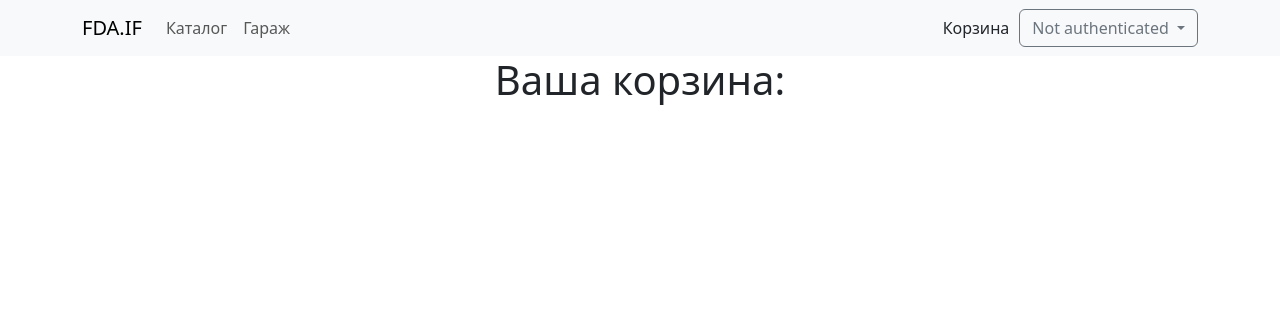
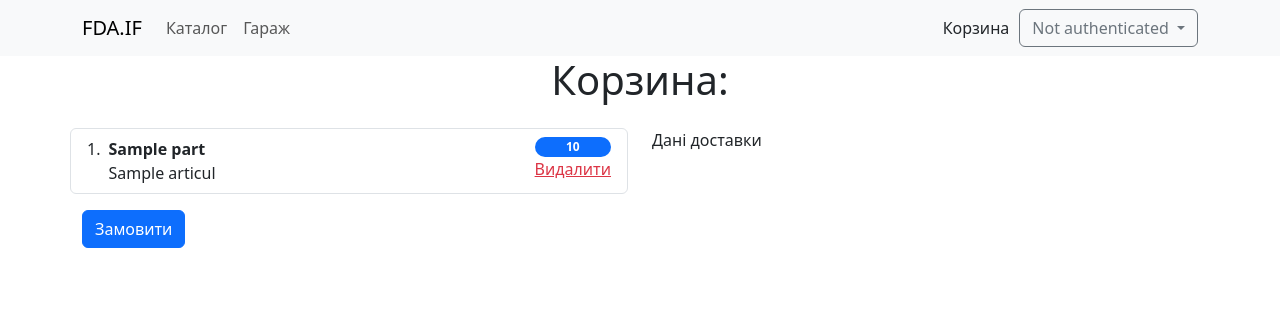
Before and after one commit to MuzykaAndrii/car-parts, a Django app: template store/templates/store/cart.html in a window 1280 px wide. Shown: the top 316 px of the page. Run offline with Django 4.2, Linux system fonts and the light colour scheme; the template is opened without the code that fills it: most values are stand-ins (such as "Sample title", 1, 10 or a date in 2020); some libraries are stand-ins or nearby versions.

Commit message:
impl: cart page

```diff
--- a/store/templates/store/cart.html
+++ b/store/templates/store/cart.html
@@ -5,5 +5,30 @@
 {% endblock style %}
 
 {% block content %}
-<h1 class="text-center mb-4">Ваша корзина:</h1>
+<h1 class="text-center mb-4">Корзина:</h1>
+{% if not cart %}
+<h3>Ваша корзина порожня(</h3>
+
+{% else %}
+<div class="checkout row">
+    <ol class="list-group list-group-numbered col-6">
+        {% for product in cart.products.all %}
+        <li class="list-group-item d-flex justify-content-between align-items-start">
+            <div class="ms-2 me-auto">
+                <div class="fw-bold">{{ product.part.name }}</div>
+                {{ product.part.articul }}
+            </div>
+            <div>
+                <span class="badge bg-primary rounded-pill d-block">{{ product.quantity }}</span>
+                <a href="" class="link-danger d-block">Видалити</a>
+            </div>
+        </li>
+        {% endfor %}
+    </ol>
+    <div class="shipping col-6">
+        Дані доставки
+    </div>
+</div>
+<button class="submit btn btn-primary mt-3">Замовити</button>
+{% endif %}
 {% endblock content %}
--- a/store/views.py
+++ b/store/views.py
@@ -33,4 +33,5 @@ class AddToOrderView(MyLoginRequiredMixin, View):
 
 class ShowOrderView(View):
     def get(self, request: HttpRequest):
-        return render(request, "store/cart.html")
+        actual_order = request.user.orders.get(status=Order.OrderStatus.CREATED)
+        return render(request, "store/cart.html", {"cart": actual_order})
```
